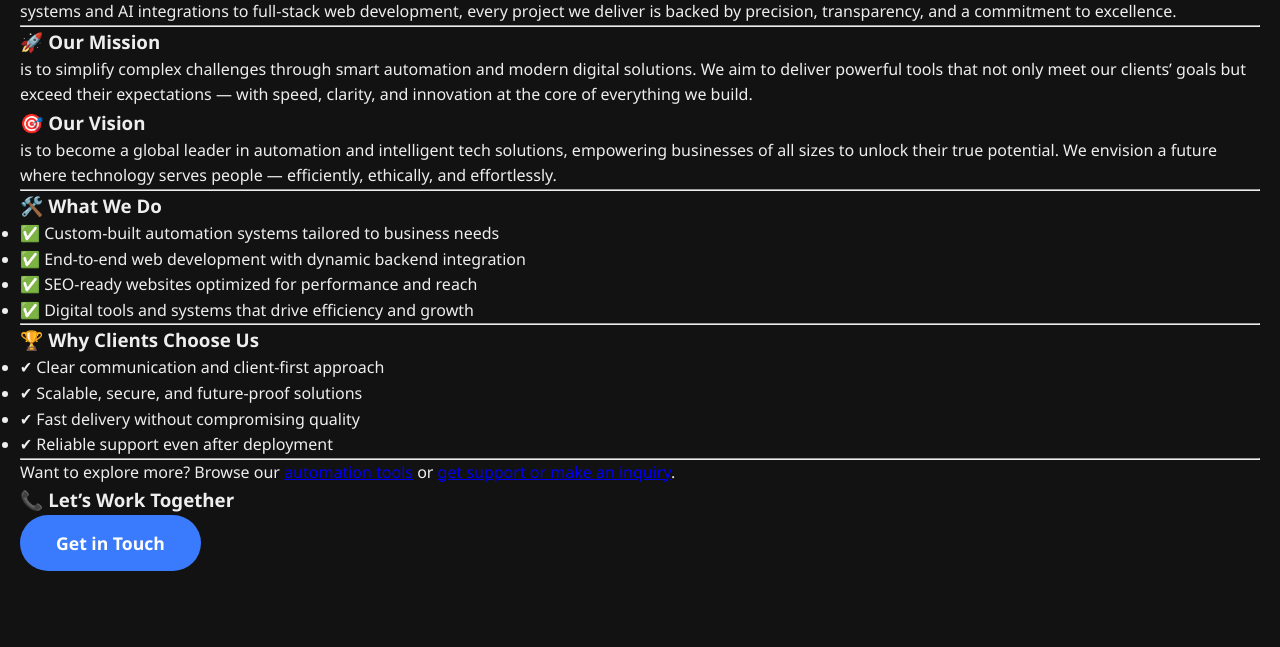
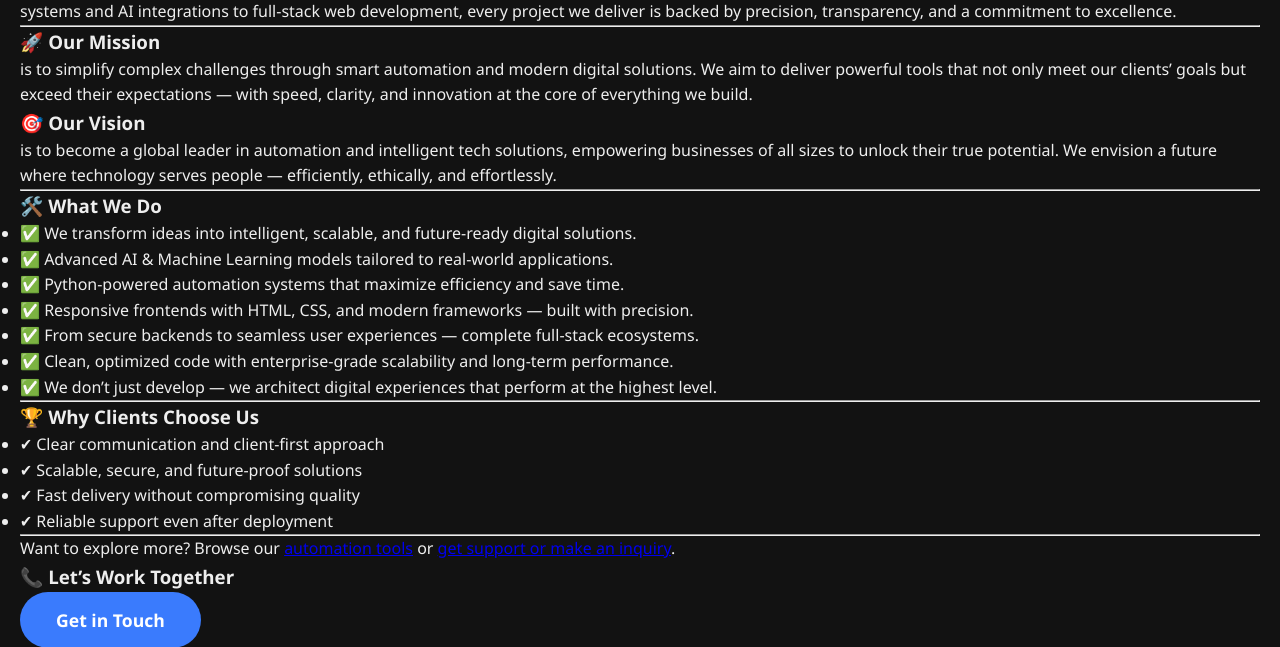
Before and after one commit to PyroniqTech/PyroniqTech, a Django app: page /about/ in a window 1280 px wide. Shown: the part 277-924 px from the top of the page. Run offline with Django 5.2, Linux system fonts and the light colour scheme.

Commit message:
Update about.html

```diff
--- a/main/templates/about.html
+++ b/main/templates/about.html
@@ -102,10 +102,13 @@ With a deep understanding of modern frameworks and a client-first mindset, we do
   <div class="mb-5">
     <h3 class="fw-bold fade-in-left">🛠️ What We Do</h3>
     <ul class="list-group list-group-flush fade-in text-muted small">
-      <li class="list-group-item border-0">✅ Custom-built automation systems tailored to business needs</li>
-      <li class="list-group-item border-0">✅ End-to-end web development with dynamic backend integration</li>
-      <li class="list-group-item border-0">✅ SEO-ready websites optimized for performance and reach</li>
-      <li class="list-group-item border-0">✅ Digital tools and systems that drive efficiency and growth</li>
+      <li class="list-group-item border-0">✅ We transform ideas into intelligent, scalable, and future-ready digital solutions.</li>
+      <li class="list-group-item border-0">✅ Advanced AI & Machine Learning models tailored to real-world applications.</li>
+      <li class="list-group-item border-0">✅ Python-powered automation systems that maximize efficiency and save time.</li>
+      <li class="list-group-item border-0">✅ Responsive frontends with HTML, CSS, and modern frameworks — built with precision.</li>
+      <li class="list-group-item border-0">✅ From secure backends to seamless user experiences — complete full-stack ecosystems.</li>
+      <li class="list-group-item border-0">✅ Clean, optimized code with enterprise-grade scalability and long-term performance.</li>
+      <li class="list-group-item border-0">✅ We don’t just develop — we architect digital experiences that perform at the highest level.</li>
     </ul>
   </div>
 
```
